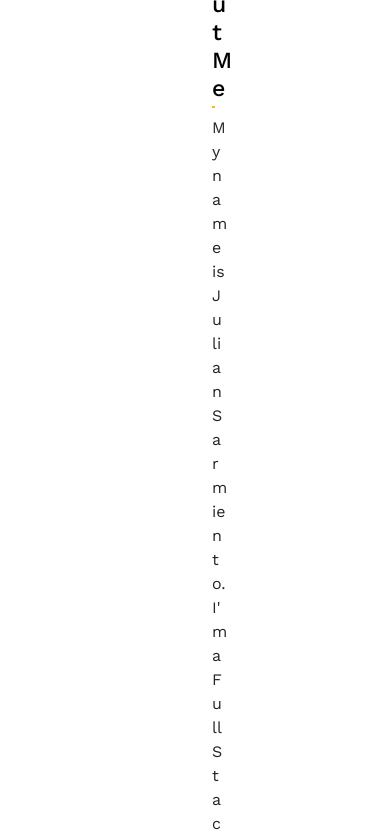
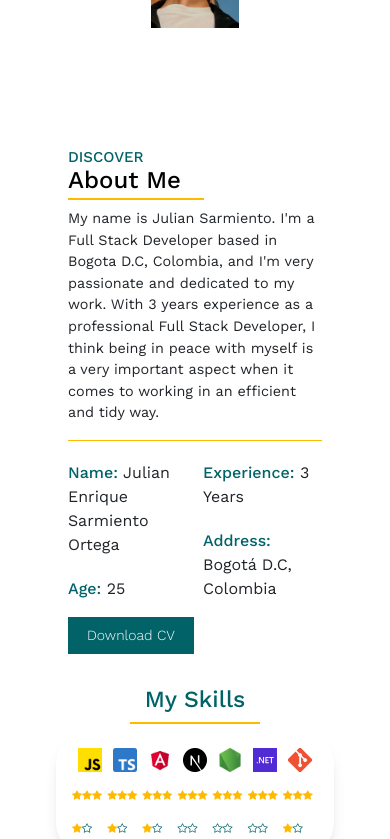
Before and after one commit to Dipfella/Portafolio, an Angular app in the folder Front/: page / in a window 390 px wide. Shown: the part 1156-1995 px from the top of the page. Built offline with nearby package versions, Linux system fonts and the light colour scheme; a web font is replaced by a local one.

Commit message:
about responsive

```diff
--- a/Front/src/app/components/about/about.component.css
+++ b/Front/src/app/components/about/about.component.css
@@ -5,6 +5,7 @@
   border: none;
 }
 .row {
+  display: flex;
   flex-wrap: nowrap;
   align-items: center;
   width: auto;
@@ -22,7 +23,7 @@
   color: black;
   font-weight: 500;
   border-bottom: 2px solid var(--secundary-color);
-  width: 23%;
+  width: 9ch;
   padding-bottom: 0.2rem;
 }
 .card-subtitle {
@@ -155,3 +156,62 @@ span {
 .starnone {
   color: var(--primary-color);
 }
+@media only screen and (max-width: 1140px) {
+  .card-title {
+    font-size: 1.5rem;
+  }
+  .card-text{
+    font-size: .9rem;
+  }
+}
+@media only screen and (max-width: 1000px) {
+  .container-about{
+    padding: 5rem 3.5rem 3rem 3.5rem;
+  }
+}
+@media only screen and (max-width: 770px) {
+  .row{
+    flex-direction: column;
+  }
+  .img {
+    width: 32%;
+    height: 24rem;
+  }
+  .card-body {
+    padding-top: 5px;
+  }
+  .skill-img1,
+  .skill-img2,
+  .skill-img3,
+  .skill-img4,
+  .skill-img5,
+  .skill-img6,
+  .skill-img7 {
+    width: 2rem;
+    height: 2rem;
+  }
+  .bi-star-fill {
+    font-size: 12px;
+  }
+  .starnone {
+    font-size: 12px;
+  }
+}
+@media only screen and (max-width: 600px) {
+  .skill-img1,
+  .skill-img2,
+  .skill-img3,
+  .skill-img4,
+  .skill-img5,
+  .skill-img6,
+  .skill-img7 {
+    width: 1.5rem;
+    height: 1.5rem;
+  }
+  .bi-star-fill {
+    font-size: 10px;
+  }
+  .starnone {
+    font-size: 10px;
+  }
+}
```
